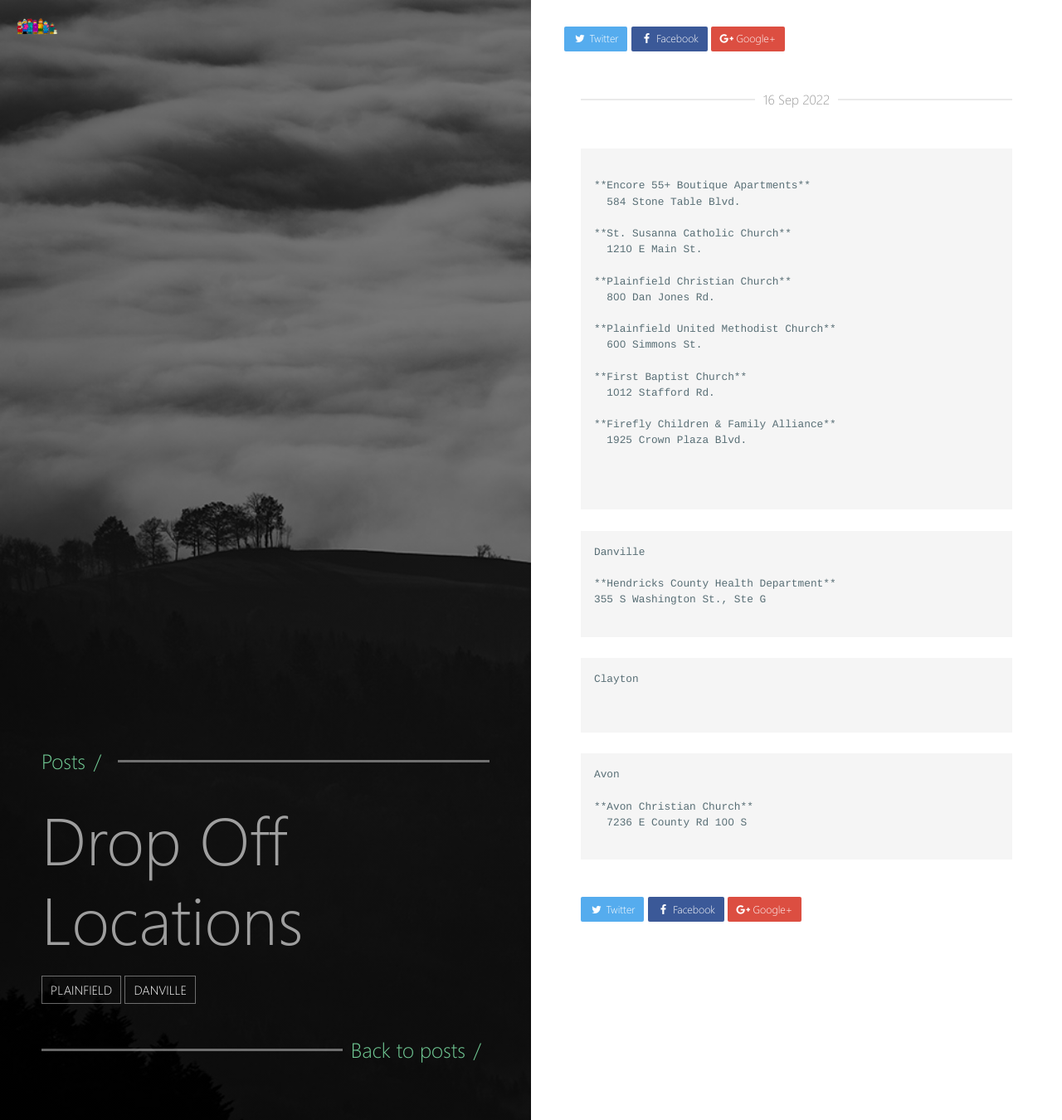
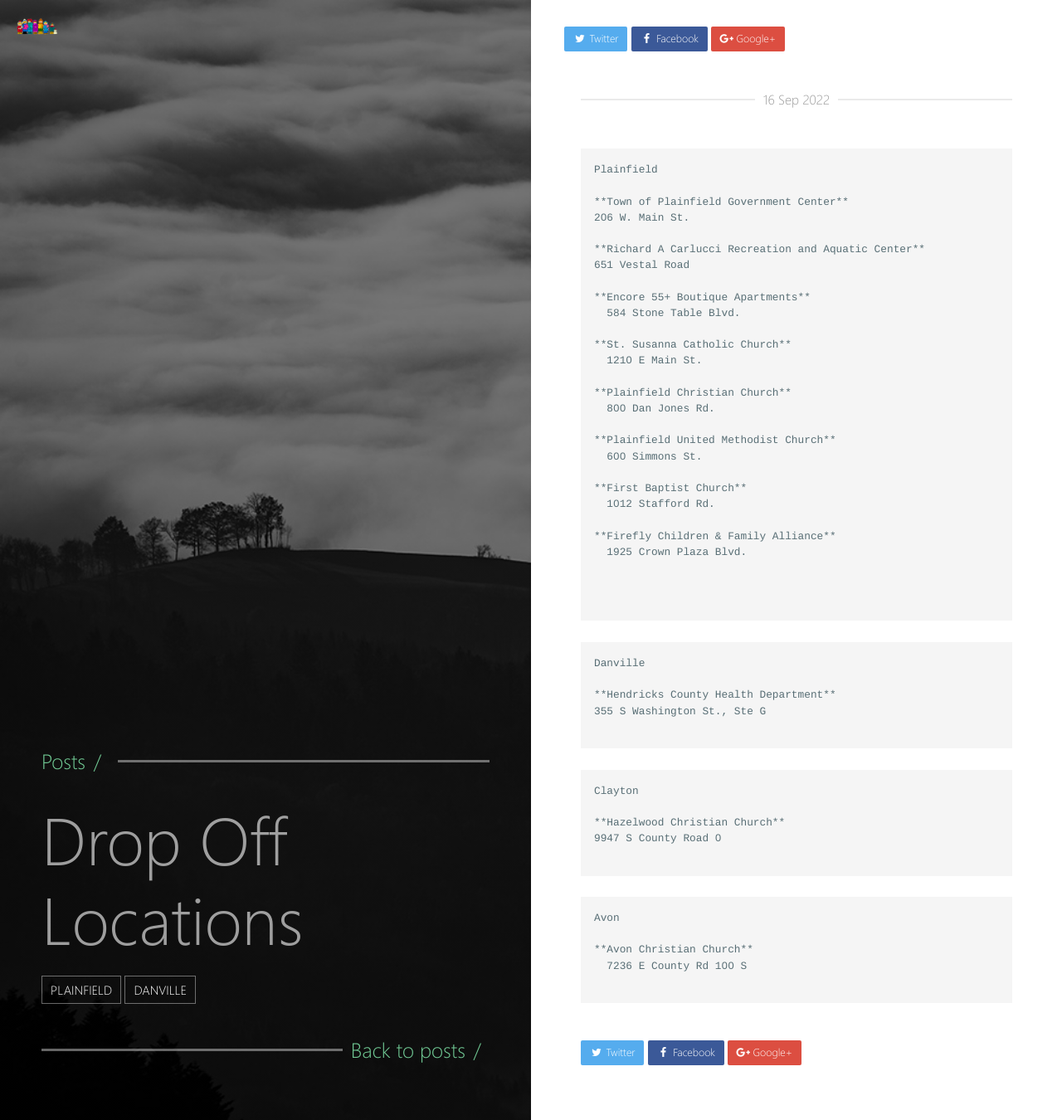
Before and after one commit to Bwaite43/bundleemup.com, a Jekyll site: the page built from _posts/2022-9-16-dropoff-locations.md, in a window 1280 px wide. Shown: the whole page at 83% size. Built offline with Jekyll 4.4.1, drawn with Linux system fonts in a browser that asks for light colours.

Commit message:
Update 2022-9-16-dropoff-locations.md

`````diff
--- a/_posts/2022-9-16-dropoff-locations.md
+++ b/_posts/2022-9-16-dropoff-locations.md
@@ -9,6 +9,13 @@ tags:
 ---
 
 ````
+Plainfield
+
+**Town of Plainfield Government Center**
+206 W. Main St.
+
+**Richard A Carlucci Recreation and Aquatic Center**
+651 Vestal Road
 
 **Encore 55+ Boutique Apartments**
   584 Stone Table Blvd.
@@ -45,6 +52,8 @@ Danville
 ````
 Clayton
 
+**Hazelwood Christian Church**
+9947 S County Road 0
 
 ````
 
`````
